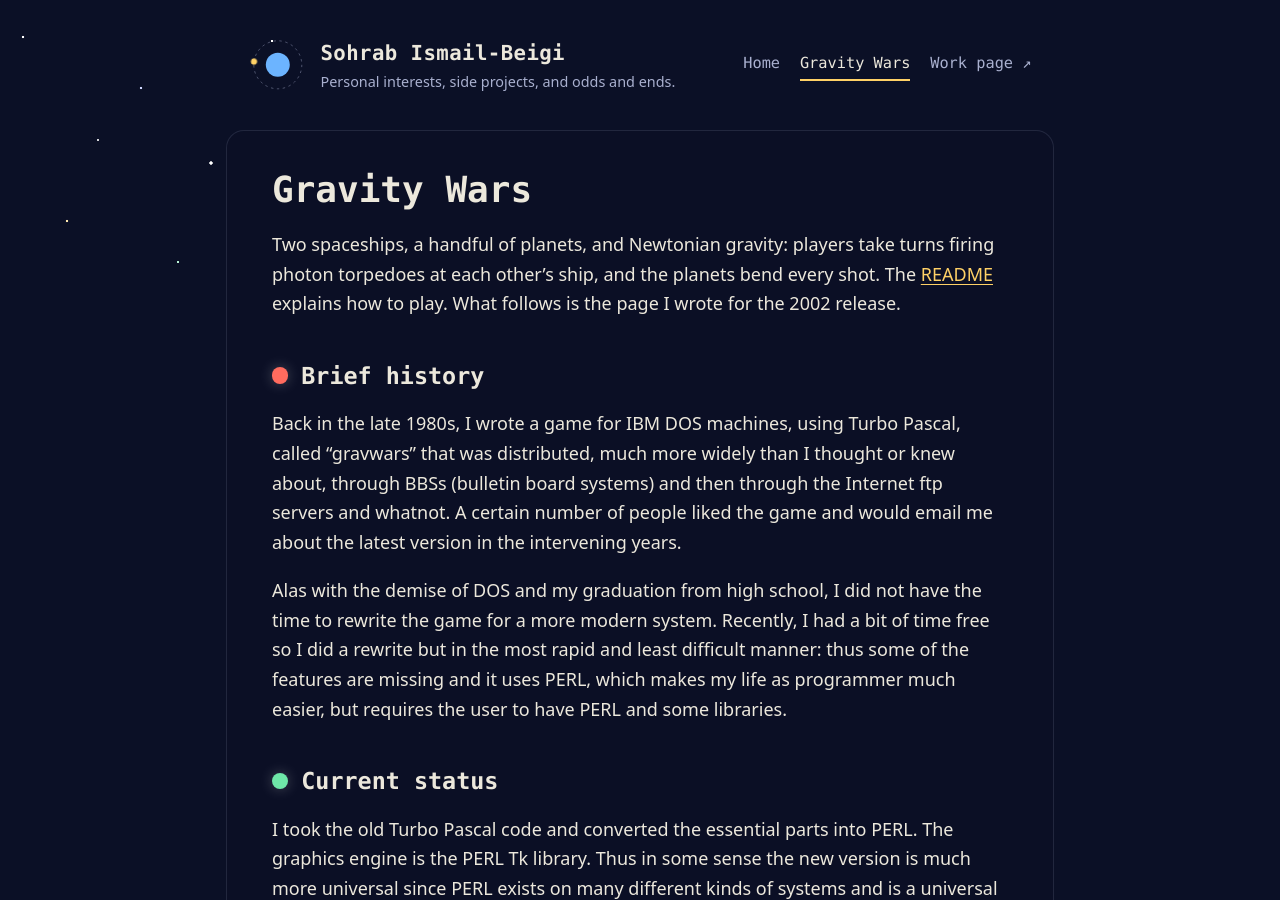
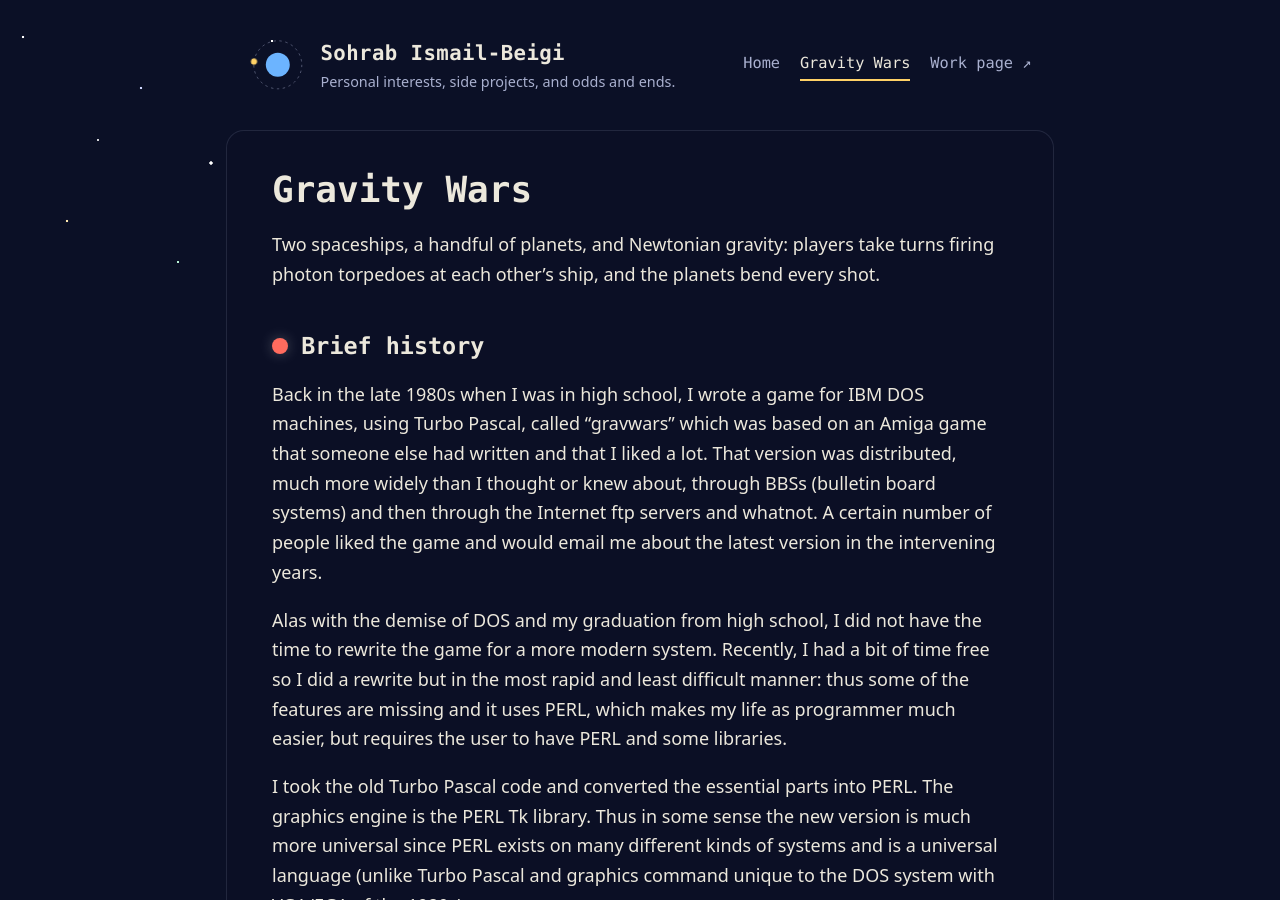
Before and after one commit to sohrabismail-beigi/sohrab_personal_website, a Jekyll site: the page built from gravity-wars/index.md, in a window 1280 px wide and 900 px high. Built offline with Jekyll 4.4.1, drawn with Linux system fonts in a browser that asks for light colours.

Commit message:
Gravity Wars page: revise history, trim intro
Rewrite the first history paragraph, drop the README/2002 sentences
from the intro, and fold "Current status" into "Brief history".

Co-Authored-By: Claude Opus 5.5 <noreply@anthropic.com>

```diff
--- a/gravity-wars/index.md
+++ b/gravity-wars/index.md
@@ -5,15 +5,13 @@ description: A two-player space game, first written in Turbo Pascal in 1989 and
 
 # Gravity Wars
 
-Two spaceships, a handful of planets, and Newtonian gravity: players take turns firing photon torpedoes at each other's ship, and the planets bend every shot. The [README](README.txt) explains how to play. What follows is the page I wrote for the 2002 release.
+Two spaceships, a handful of planets, and Newtonian gravity: players take turns firing photon torpedoes at each other's ship, and the planets bend every shot.
 
 ## Brief history
 
-Back in the late 1980s, I wrote a game for IBM DOS machines, using Turbo Pascal, called "gravwars" that was distributed, much more widely than I thought or knew about, through BBSs (bulletin board systems) and then through the Internet ftp servers and whatnot. A certain number of people liked the game and would email me about the latest version in the intervening years.
+Back in the late 1980s when I was in high school, I wrote a game for IBM DOS machines, using Turbo Pascal, called "gravwars" which was based on an Amiga game that someone else had written and that I liked a lot. That version was distributed, much more widely than I thought or knew about, through BBSs (bulletin board systems) and then through the Internet ftp servers and whatnot. A certain number of people liked the game and would email me about the latest version in the intervening years.
 
 Alas with the demise of DOS and my graduation from high school, I did not have the time to rewrite the game for a more modern system. Recently, I had a bit of time free so I did a rewrite but in the most rapid and least difficult manner: thus some of the features are missing and it uses PERL, which makes my life as programmer much easier, but requires the user to have PERL and some libraries.
-
-## Current status
 
 I took the old Turbo Pascal code and converted the essential parts into PERL. The graphics engine is the PERL Tk library. Thus in some sense the new version is much more universal since PERL exists on many different kinds of systems and is a universal language (unlike Turbo Pascal and graphics command unique to the DOS system with VGA/EGA of the 1980s).
 
```
